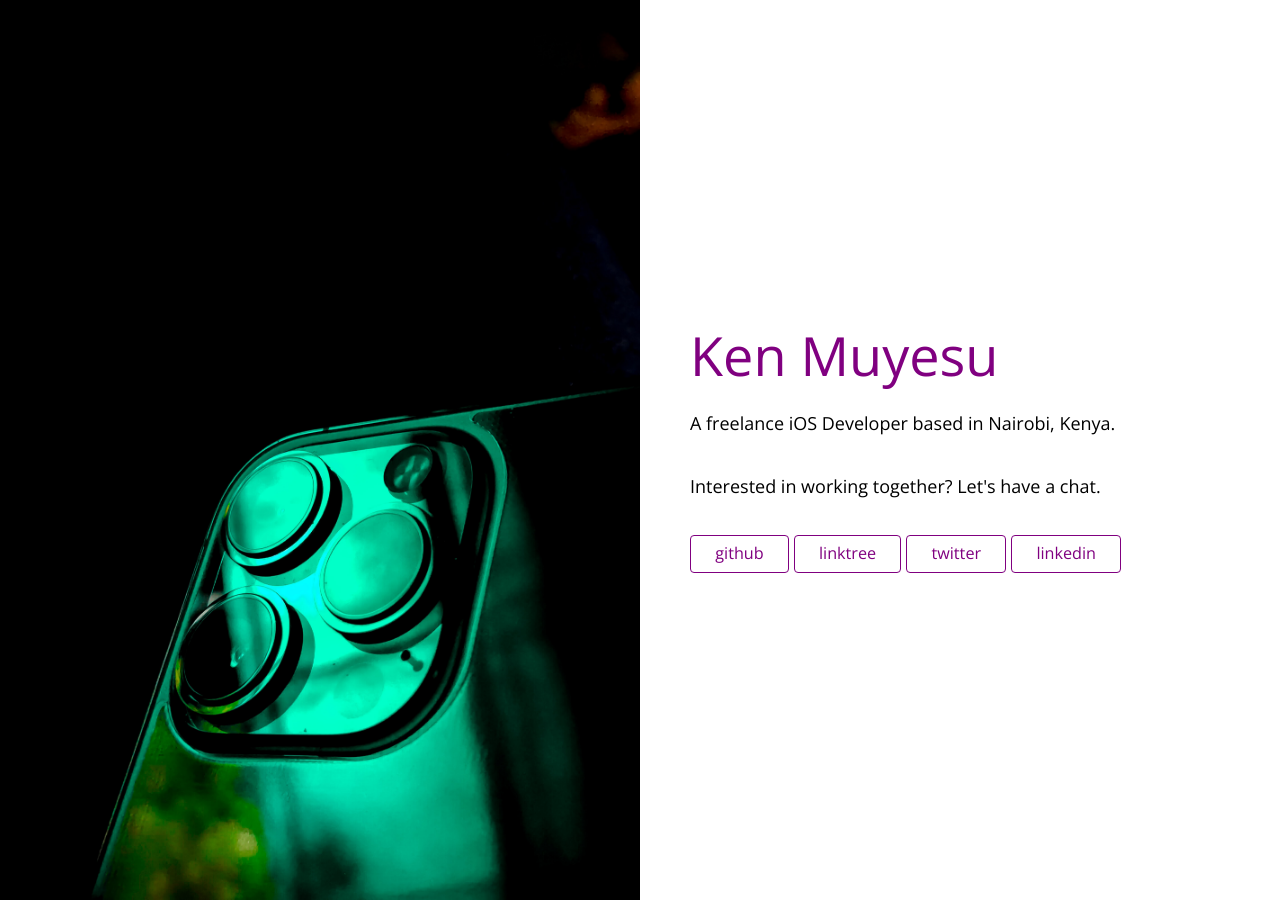
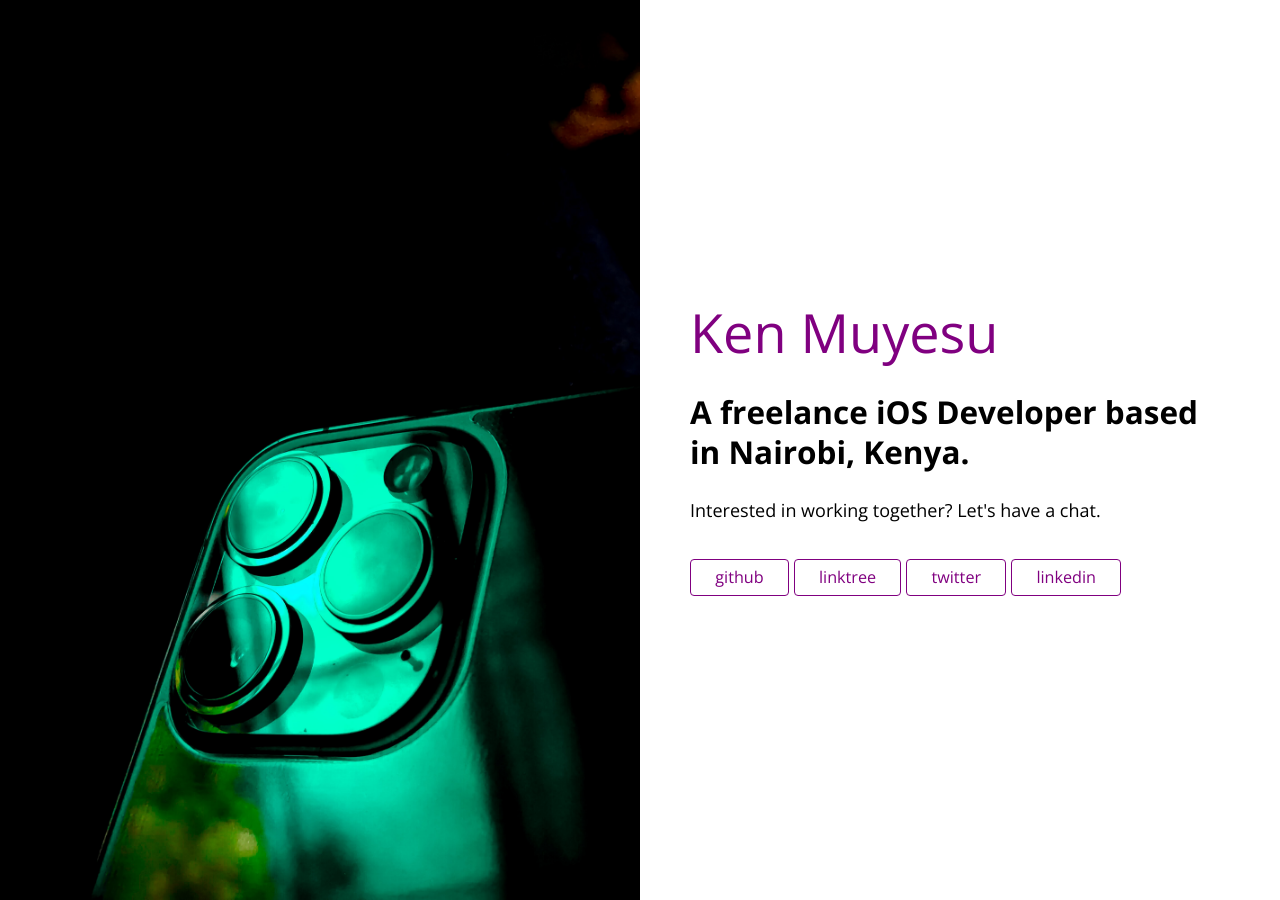
Before and after one commit to citixenken/citixenken.github.io, a Jekyll site: the page built from index.html, in a window 1280 px wide. Built offline with Jekyll 4.4.1, drawn with Linux system fonts in a browser that asks for light colours.

Commit message:
heading adjustments

```diff
--- a/index.html
+++ b/index.html
@@ -7,7 +7,7 @@
   {% endif %}
 
   {% if site.description %}
-  <p class="pageDescription">{{ site.description }}</p>
+  <h3 class="pageDescription">{{ site.description }}</h3>
   {% endif %}
 
   {% if site.content %}
```
